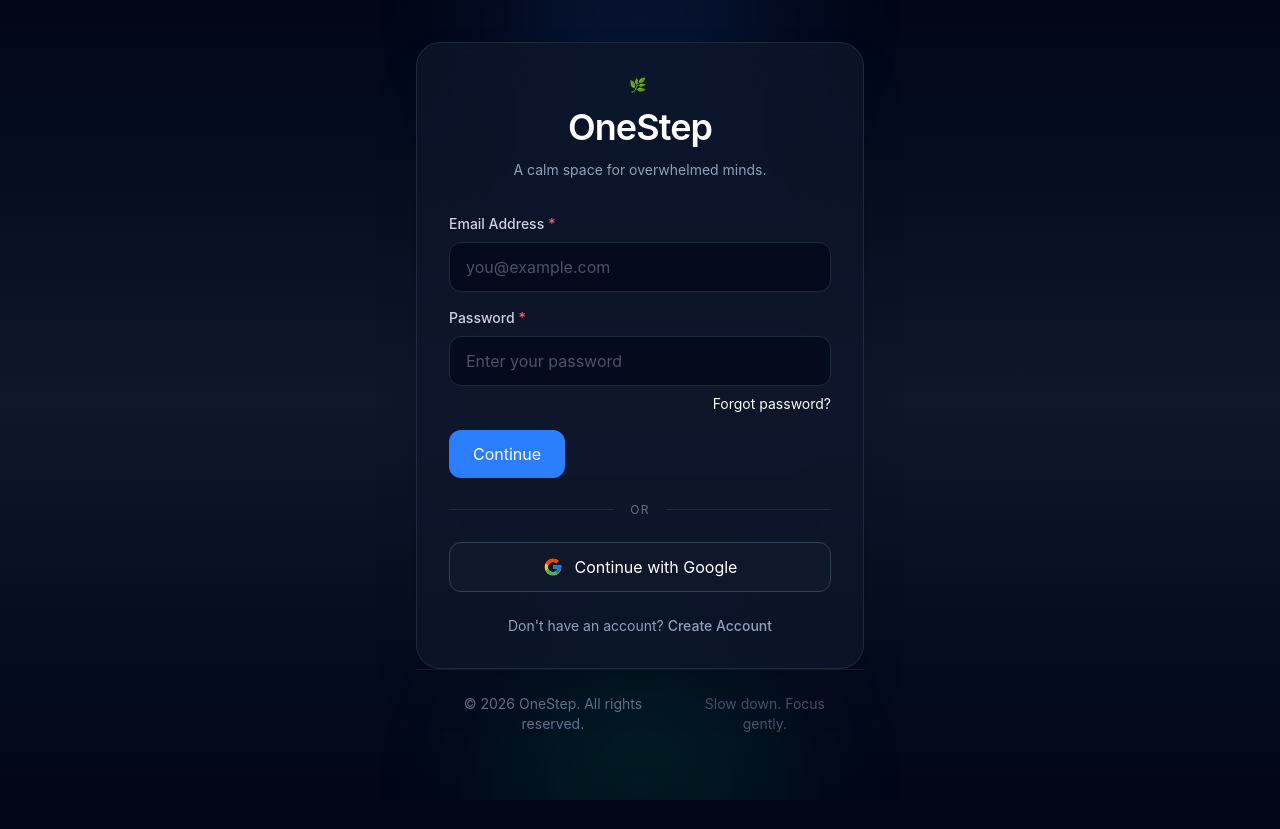
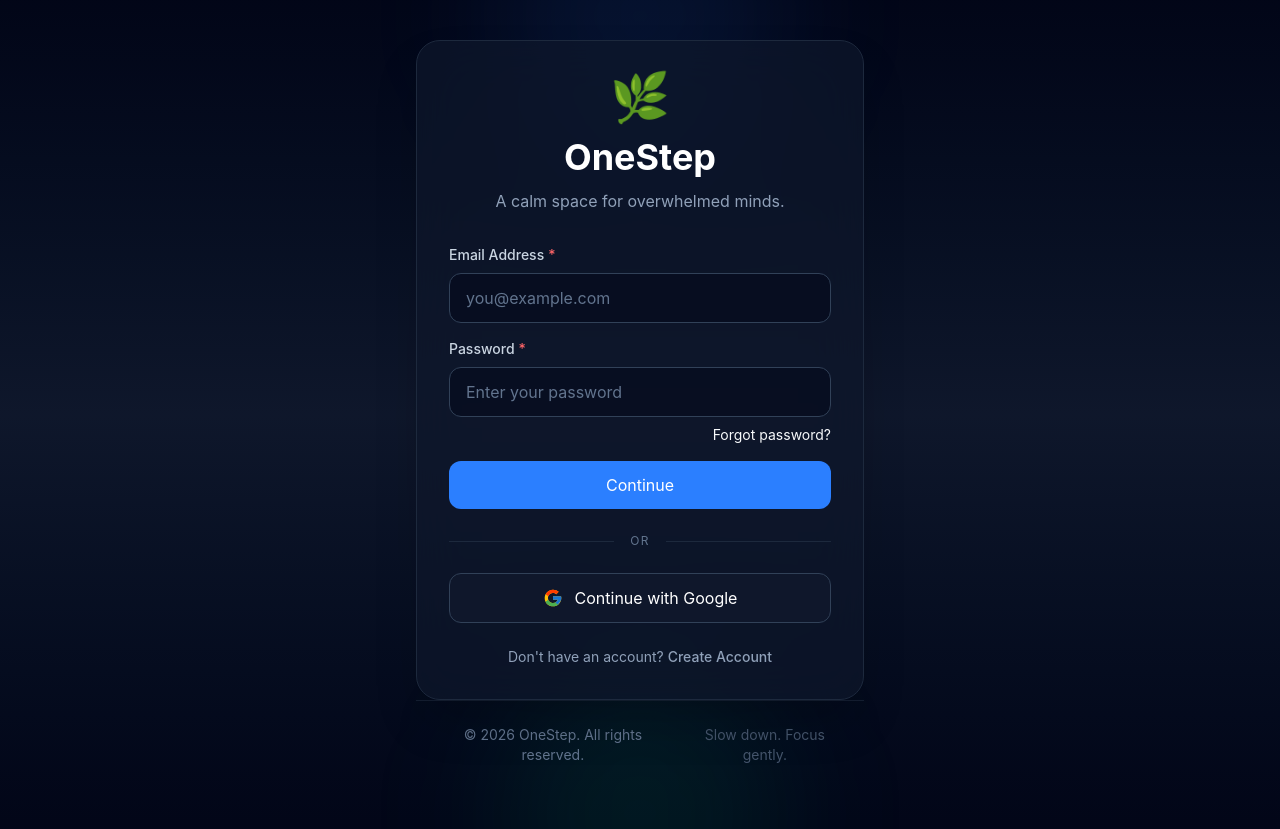
Before and after one commit to mosiamarate/OneStep, a Next.js app in the folder onestep/: page /auth/login in a window 1280 px wide. Before the commit the page ends 800 px from the top, so only its background shows below. Built offline with nearby package versions, Linux system fonts and the light colour scheme; no server answers.

Commit message:
Refactor component code for improved readability and consistency across AuthCard, AuthHeader, Button, and Input components

```diff
--- a/onestep/src/components/auth/AuthCard.tsx
+++ b/onestep/src/components/auth/AuthCard.tsx
@@ -1,24 +1,22 @@
-import type { ReactNode } from "react";
+import { ReactNode } from "react";
 
 interface AuthCardProps {
   children: ReactNode;
 }
 
-export default function AuthCard({ children }: AuthCardProps) {
+export default function AuthCard({
+  children,
+}: AuthCardProps) {
   return (
     <div
       className="
-        w-full
-        max-w-md
-        rounded-3xl
+        bg-slate-900/70
+        backdrop-blur-xl
         border
         border-slate-800
-        bg-slate-900/70
-        p-5
+        rounded-3xl
+        p-8
         shadow-2xl
-        backdrop-blur-xl
-        sm:p-6
-        md:p-8
       "
     >
       {children}
--- a/onestep/src/components/auth/AuthHeader.tsx
+++ b/onestep/src/components/auth/AuthHeader.tsx
@@ -3,18 +3,21 @@
   subtitle: string;
 }
 
-export default function AuthHeader({ title, subtitle }: AuthHeaderProps) {
+export default function AuthHeader({
+  title,
+  subtitle,
+}: AuthHeaderProps) {
   return (
-    <div className="mb-8 text-center">
-      <p className="mb-3 text-xs font-medium uppercase tracking-[0.3em] text-blue-400 sm:text-sm">
-        🌿
-      </p>
+    <div className="text-center mb-8">
+      <div className="mb-4">
+        <span className="text-5xl">🌿</span>
+      </div>
 
-      <h1 className="text-3xl font-semibold tracking-tight text-white sm:text-4xl">
+      <h1 className="text-4xl font-bold text-white mb-3">
         {title}
       </h1>
 
-      <p className="mt-3 text-sm leading-relaxed text-slate-400">
+      <p className="text-slate-400 max-w-sm mx-auto">
         {subtitle}
       </p>
     </div>
--- a/onestep/src/components/ui/Button.tsx
+++ b/onestep/src/components/ui/Button.tsx
@@ -1,35 +1,30 @@
-import type { ButtonHTMLAttributes, ReactNode } from "react";
+import { ButtonHTMLAttributes } from "react";
 
 interface ButtonProps extends ButtonHTMLAttributes<HTMLButtonElement> {
-  children: ReactNode;
-  variant?: "primary" | "secondary" | "ghost" | "danger";
-  fullWidth?: boolean;
+  children: React.ReactNode;
 }
 
 export default function Button({
   children,
-  variant = "primary",
-  fullWidth = true,
   className = "",
   ...props
 }: ButtonProps) {
-  const baseClasses =
-    "inline-flex items-center justify-center rounded-xl px-6 py-3 text-sm font-medium transition active:scale-[0.98] disabled:cursor-not-allowed disabled:opacity-50";
-
-  const widthClasses = fullWidth ? "w-full sm:w-auto" : "w-auto";
-
-  const variantClasses = {
-    primary: "bg-blue-500 text-white hover:bg-blue-600",
-    secondary:
-      "border border-slate-700 text-slate-300 hover:border-slate-600 hover:text-white",
-    ghost: "text-slate-400 hover:text-white hover:bg-slate-800/60",
-    danger:
-      "border border-red-500/30 text-red-300 hover:bg-red-500/10 hover:text-red-200",
-  };
-
   return (
     <button
-      className={`${baseClasses} ${widthClasses} ${variantClasses[variant]} ${className}`}
+      className={`
+        w-full
+        py-3
+        rounded-xl
+        bg-blue-500
+        hover:bg-blue-600
+        text-white
+        font-medium
+        transition-all
+        duration-200
+        disabled:opacity-50
+        disabled:cursor-not-allowed
+        ${className}
+      `}
       {...props}
     >
       {children}
--- a/onestep/src/components/ui/Input.tsx
+++ b/onestep/src/components/ui/Input.tsx
@@ -1,35 +1,26 @@
-import type { InputHTMLAttributes } from "react";
+import { InputHTMLAttributes } from "react";
 
-interface InputProps extends InputHTMLAttributes<HTMLInputElement> {
-  error?: boolean;
-}
+type InputProps = InputHTMLAttributes<HTMLInputElement>;
 
 export default function Input({
   className = "",
-  error = false,
   ...props
 }: InputProps) {
   return (
     <input
       className={`
         w-full
+        bg-slate-950/50
+        border
+        border-slate-700
         rounded-xl
-        border
-        bg-slate-950/70
         px-4
         py-3
-        text-sm
         text-white
-        outline-none
+        placeholder:text-slate-500
+        focus:border-blue-500
+        focus:outline-none
         transition
-        placeholder:text-slate-600
-        disabled:cursor-not-allowed
-        disabled:opacity-50
-        ${
-          error
-            ? "border-red-500/60 focus:border-red-400"
-            : "border-slate-800 focus:border-blue-500/60"
-        }
         ${className}
       `}
       {...props}
```
